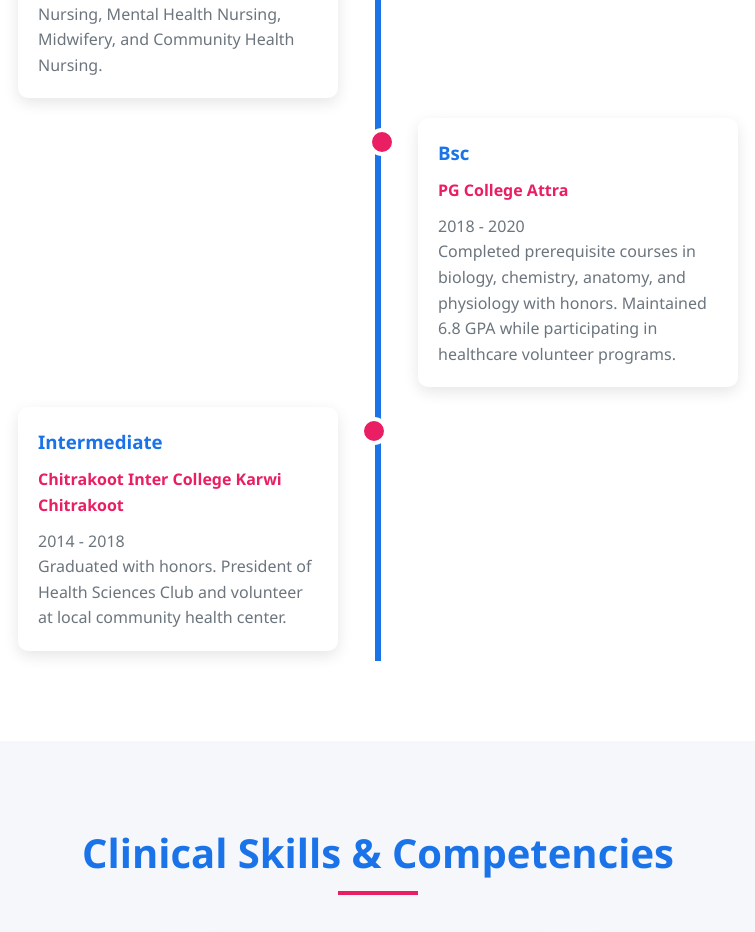
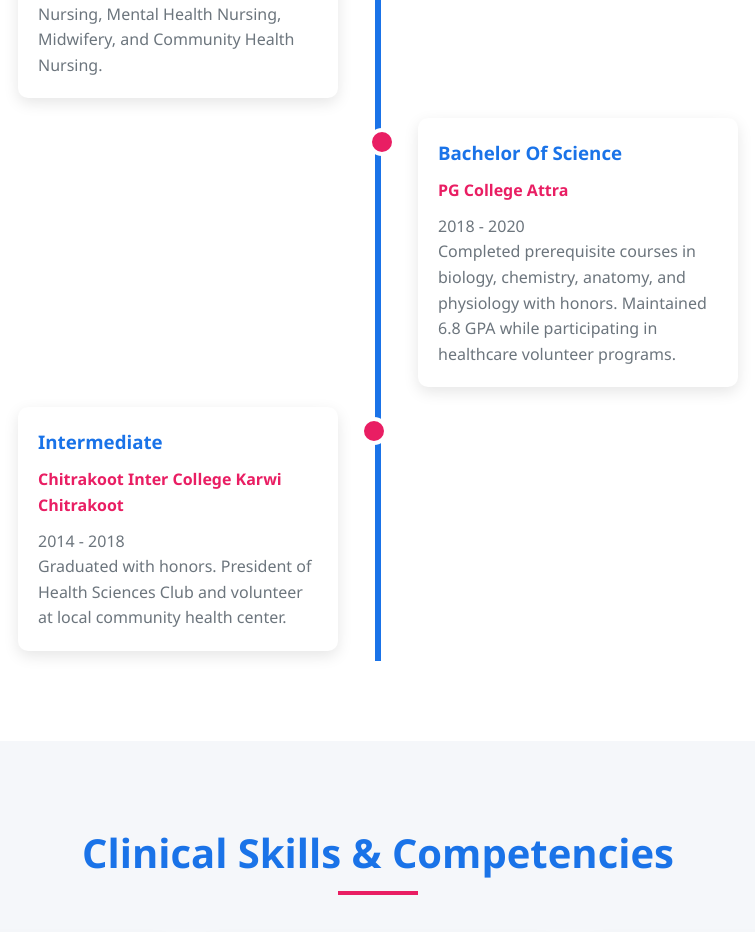
Before and after one commit to Alokkumar12kk/rahulgnm.github.io, a plain HTML site: page index.html in a window 1280 px wide. Shown: the part 2280-3212 px from the top of the page, without its empty margins (262-1017 px from the left). Drawn offline with Linux system fonts and the light colour scheme.

Commit message:
Update degree title from 'Bsc' to 'Bachelor Of Science'

```diff
--- a/index.html
+++ b/index.html
@@ -88,7 +88,7 @@
                 </div>
                 <div class="timeline-item">
                     <div class="timeline-content">
-                        <h3>Bsc</h3>
+                        <h3>Bachelor Of Science</h3>
                         <h4>PG College Attra</h4>
                         <p>2018 - 2020</p>
                         <p>Completed prerequisite courses in biology, chemistry, anatomy, and physiology with honors. Maintained 6.8 GPA while participating in healthcare volunteer programs.</p>
```
